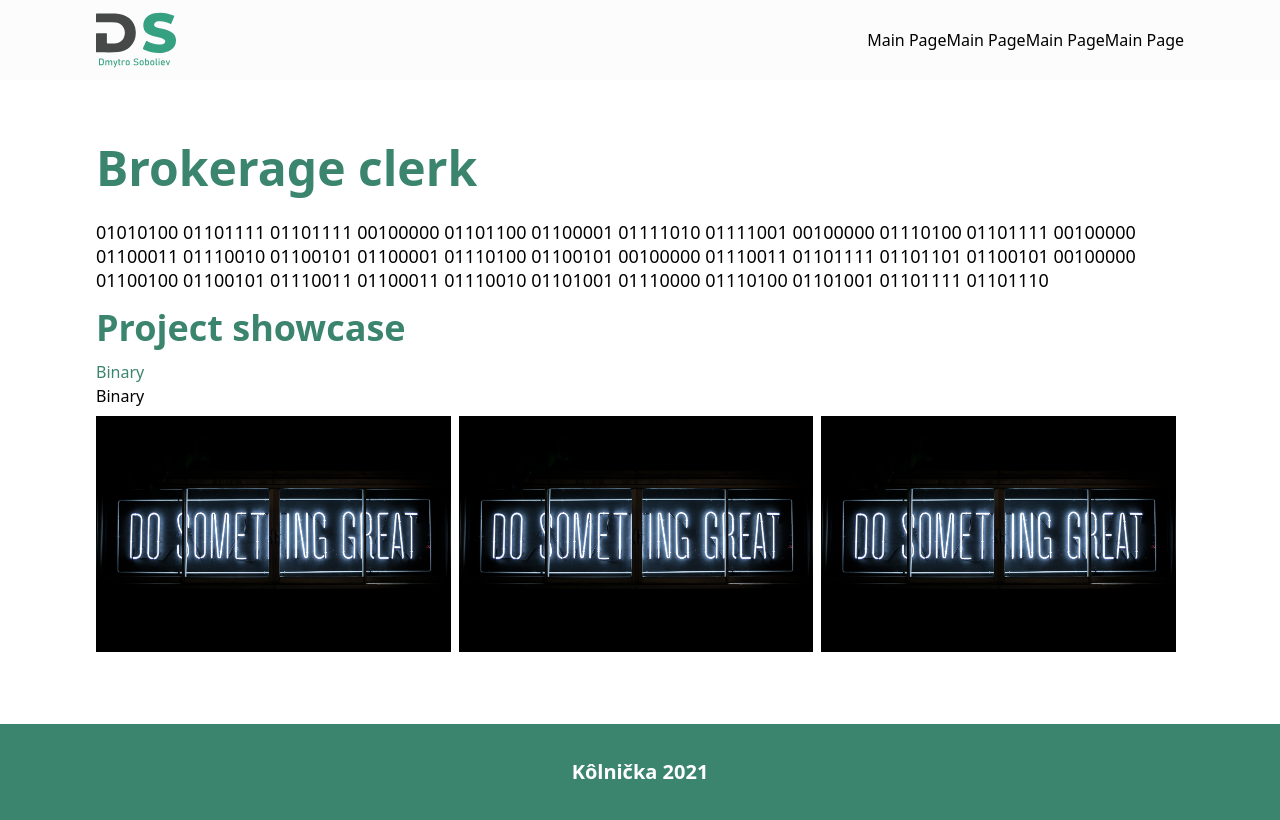
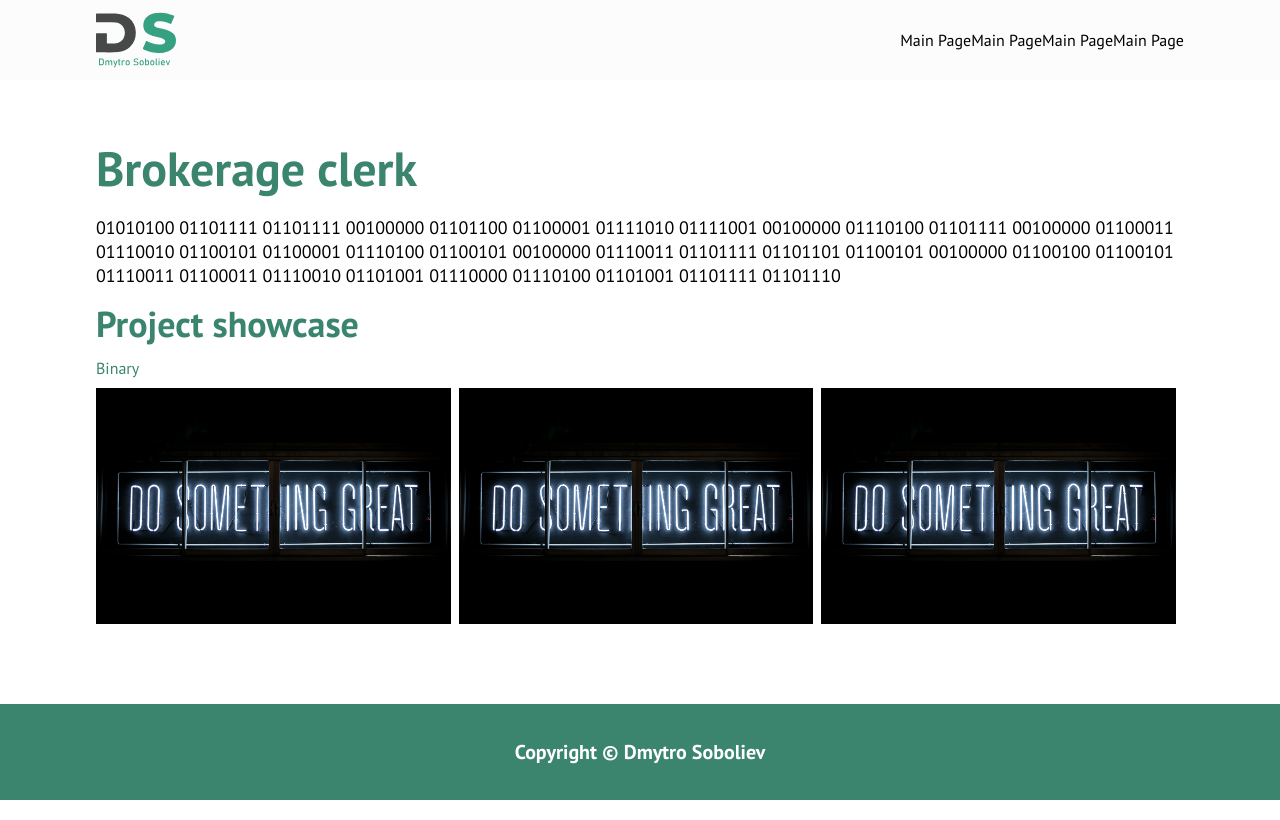
Before and after one commit to Sobanim/Portfolio, a Next.js app: page /projects/brokerage-clerk in a window 1280 px wide. Built offline with nearby package versions, Linux system fonts and the light colour scheme.

Commit message:
Add font, add my photo

```diff
--- a/package.json
+++ b/package.json
@@ -3,7 +3,7 @@
   "version": "0.1.0",
   "scripts": {
     "dev": "next",
-    "build": "next build",
+    "build": "next build && next export",
     "start": "next start",
     "type-check": "tsc",
     "lint": "eslint \"src/**/*.{js,jsx,ts,tsx}\"",
--- a/src/components/Layout.tsx
+++ b/src/components/Layout.tsx
@@ -9,9 +9,13 @@ type Props = {
 
 function Layout({ children, title }: Props) {
   return (
-    <div className="flex flex-col min-h-screen py-0 justify-center items-center">
+    <div className="flex flex-col min-h-screen py-0 justify-center font-pt">
       <Head>
         <title>{title}</title>
+        <link
+          href="https://fonts.googleapis.com/css2?family=PT+Sans:wght@400;700&display=swap"
+          rel="stylesheet"
+        />
       </Head>
 
       <header className="flex justify-between px-14 lg:px-24 items-center h-20 w-full bg-customWhite">
@@ -33,7 +37,7 @@ function Layout({ children, title }: Props) {
       <main className="my-8 mx-14 lg:my-16 lg:mx-24">{children}</main>
 
       <footer className="flex w-full h-24 mt-auto bg-customGreen justify-center text-white text-xl font-bold items-center">
-        <span>Kôlnička 2021</span>
+        <span>Copyright © Dmytro Soboliev</span>
       </footer>
     </div>
   );
--- a/src/components/SkillItem.tsx
+++ b/src/components/SkillItem.tsx
@@ -8,7 +8,7 @@ type Props = {
 function SkillItem({ skill }: Props) {
   return (
     <li
-      className="flex flex-col w-full py-4 lg:py-3 lg:pr-10 lg:w-1/3"
+      className="flex flex-col w-full py-4 lg:py-2 lg:pr-8 lg:w-1/3"
       key={skill.name}
     >
       <h3 className="font-medium leading-10">{skill.name}</h3>
--- a/src/components/Title.tsx
+++ b/src/components/Title.tsx
@@ -3,7 +3,7 @@ type Props = {
 };
 
 function Title({ title }: Props) {
-  return <h1 className="text-5xl font-bold text-customGreen pb-3">{title}</h1>;
+  return <h1 className="text-5xl font-bold text-customGreen pb-2">{title}</h1>;
 }
 
 export default Title;
--- a/src/pages/projects/[id].tsx
+++ b/src/pages/projects/[id].tsx
@@ -25,11 +25,7 @@ function ProjectDetail({ projectData }: Props) {
           label: technology,
         }))}
       />
-      <div>
-        {projectData.technologies.map((technology) => (
-          <span key={technology}>{technology}</span>
-        ))}
-      </div>
+
       <div className="flex flex-col lg:flex-row">
         {projectData.images.map((image, index) => (
           <div key={index} className="relative w-full my-2 lg:mr-2">
--- a/src/sections/Hero.tsx
+++ b/src/sections/Hero.tsx
@@ -9,7 +9,7 @@ function Hero() {
       <div className="flex justify-center lg:w-1/3">
         <Image
           className="rounded-full"
-          src="/images/harold-profile.jpg"
+          src="/images/profile-photo.jpg"
           width="250px"
           height="250px"
         />
--- a/tailwind.config.js
+++ b/tailwind.config.js
@@ -8,6 +8,9 @@ module.exports = {
         customWhite: '#fcfcfc',
         customGreen: '#3b846e',
       },
+      fontFamily: {
+        pt: ['PT Sans', 'sans-serif'],
+      },
     },
   },
   variants: {
```
Also changed, not shown: public/images/profile-photo.jpg (added).
